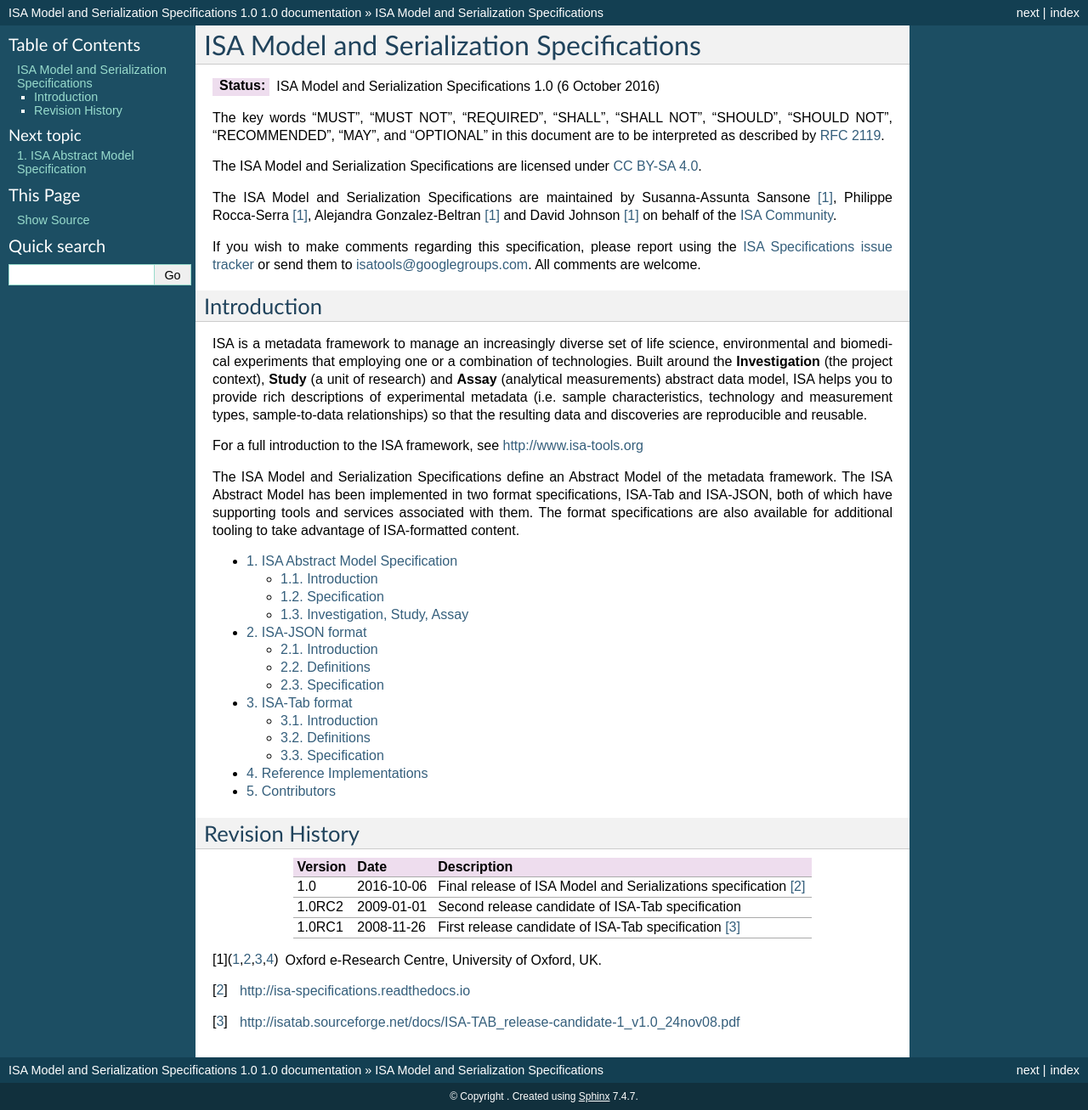
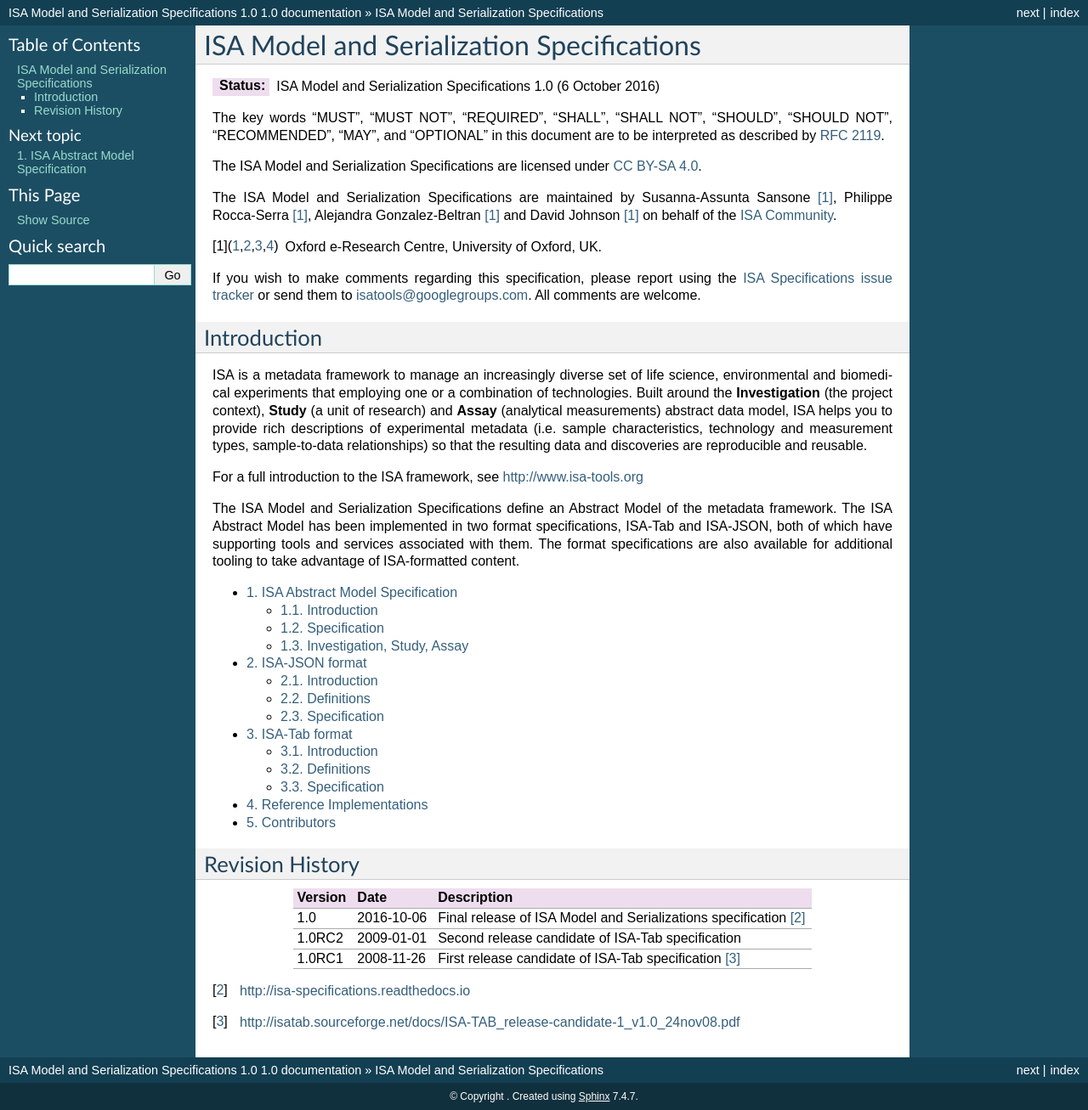
Before and after one commit to ISA-tools/isa-specs, a Sphinx documentation site: the page built from source/index.rst, in a window 1280 px wide. Shown: the whole page at 85% size. Built offline with Sphinx 7.4.7, drawn with Linux system fonts in a browser that asks for light colours; some of the changed lines change nothing that is shown.

Commit message:
Move footnote

```diff
--- a/source/index.rst
+++ b/source/index.rst
@@ -10,6 +10,8 @@ The ISA Model and Serialization Specifications are licensed under `CC BY-SA 4.0
 
 The ISA Model and Serialization Specifications are maintained by Susanna-Assunta Sansone [1]_, Philippe Rocca-Serra [1]_, Alejandra
 Gonzalez-Beltran [1]_ and David Johnson [1]_ on behalf of the `ISA Community <http://www.isacommons.org>`_.
+
+.. [1] Oxford e-Research Centre, University of Oxford, UK.
 
 If you wish to make comments regarding this specification, please report using the
 `ISA Specifications issue tracker <https://github.com/ISA-tools/isa-specifications/issues>`_ or send them to
@@ -55,6 +57,5 @@ Revision History
 | 1.0RC1  | 2008-11-26     | First release candidate of ISA-Tab specification [#]_            |
 +---------+----------------+------------------------------------------------------------------+
 
-.. [1] Oxford e-Research Centre, University of Oxford, UK.
 .. [#] http://isa-specifications.readthedocs.io
 .. [#] http://isatab.sourceforge.net/docs/ISA-TAB_release-candidate-1_v1.0_24nov08.pdf
```
